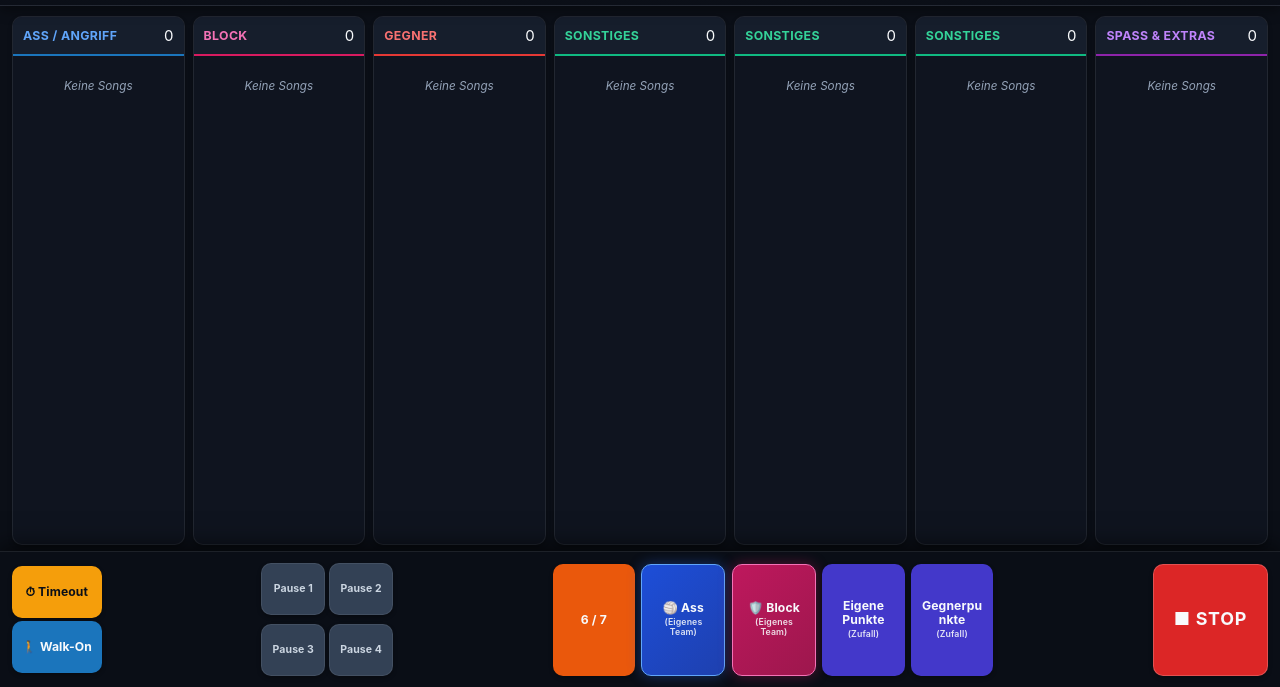
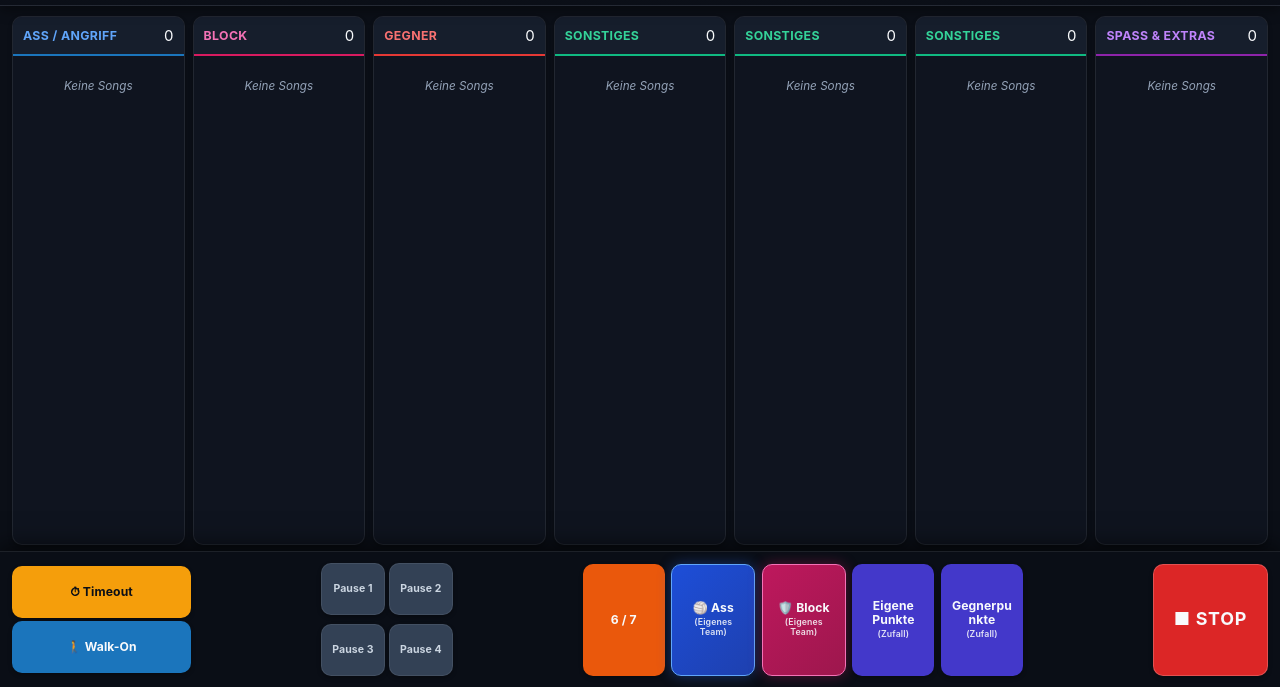
Before and after one commit to Ewo3000/volleyball-soundboard, a website with bundled scripts: page index.html in a window 1280 px wide. Shown: the part 113-800 px from the top of the page. Built offline with nearby package versions, Linux system fonts and the light colour scheme.

Commit message:
feat: double width of timeout and walk-on stacked buttons

```diff
--- a/css/app.css
+++ b/css/app.css
@@ -898,7 +898,7 @@ footer.quick-actions {
   height: clamp(50px, 6.5vh, 66px); /* ~half the bar height */
   flex: 1 1 auto;
   width: 100%;
-  min-width: clamp(60px, 7vw, 100px);
+  min-width: clamp(120px, 14vw, 200px);
 }
 
 .btn-main-text {
```
Also changed, not shown: tests/action-bar-pause.test.js (+5 -0 lines).
